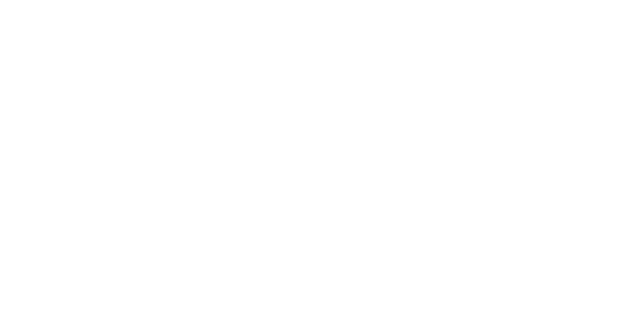
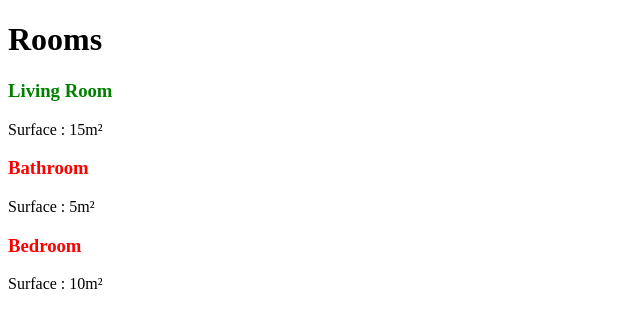
Before and after one commit to Minyas25/first-angular, an Angular app: page /rooms in a window 1280 px wide. Before the commit this address led to /. Shown: the top 328 px of the page, without its empty margins (0-640 px from the left). Built offline with nearby package versions, Linux system fonts and the light colour scheme.

Commit message:
added room list

```diff
--- a/src/app/app-routing.module.ts
+++ b/src/app/app-routing.module.ts
@@ -2,10 +2,12 @@
 import { RouterModule, Routes } from '@angular/router';
 import { FirstComponent } from './first/first.component';
 import { BoucleComponent } from './boucle/boucle.component';
+import { RoomListComponent } from './room-list/room-list.component';
 
 const routes:Routes = [
   {path: '', component: FirstComponent},
-  {path: 'boucle', component: BoucleComponent}
+  {path: 'boucle', component: BoucleComponent},
+  {path: 'rooms', component: RoomListComponent}
 ]
 
 @NgModule({
--- a/src/app/app.component.html
+++ b/src/app/app.component.html
@@ -1,2 +1 @@
-
 <router-outlet></router-outlet>
--- a/src/app/app.module.ts
+++ b/src/app/app.module.ts
@@ -8,6 +8,7 @@
 import { CalculComponent } from './calcul/calcul.component';
 import { FirstComponent } from './first/first.component';
 import { AppRoutingModule } from './app-routing.module';
+import { RoomListComponent } from './room-list/room-list.component';
 
 @NgModule({
   declarations: [
@@ -15,7 +16,8 @@
     BoucleComponent,
     CounterComponent,
     CalculComponent,
-    FirstComponent
+    FirstComponent,
+    RoomListComponent
   ],
   imports: [
     BrowserModule,
--- /dev/null
+++ b/src/app/entities.ts
@@ -0,0 +1,6 @@
+export interface Room {
+    id:number;
+    name:string;
+    surface:number;
+    opened:boolean;
+}
--- /dev/null
+++ b/src/app/room-list/room-list.component.css
@@ -0,0 +1,7 @@
+article h3 {
+    color: green;
+}
+
+article.closed h3{
+    color:red;
+}
--- /dev/null
+++ b/src/app/room-list/room-list.component.html
@@ -0,0 +1,8 @@
+<h1>Rooms</h1>
+
+<main>
+    <article *ngFor="let item of list" [ngClass]="{'closed':!item.opened}">
+        <h3>{{item.name}}</h3>
+        <p>Surface : {{item.surface}}m²</p>
+    </article>
+</main>
--- /dev/null
+++ b/src/app/room-list/room-list.component.ts
@@ -0,0 +1,18 @@
+import { Component } from '@angular/core';
+import { Room } from '../entities';
+
+@Component({
+  selector: 'app-room-list',
+  templateUrl: './room-list.component.html',
+  styleUrls: ['./room-list.component.css']
+})
+export class RoomListComponent {
+
+  list:Room[] = [
+    {id: 1, name: 'Living Room', surface: 15, opened: true},
+    {id: 2, name: 'Bathroom', surface: 5, opened: false},
+    {id: 3, name: 'Bedroom', surface: 10, opened: false}
+  ];
+
+
+}
```
Also changed, not shown: 1 other file (tests, documents, lock files or other folders).
